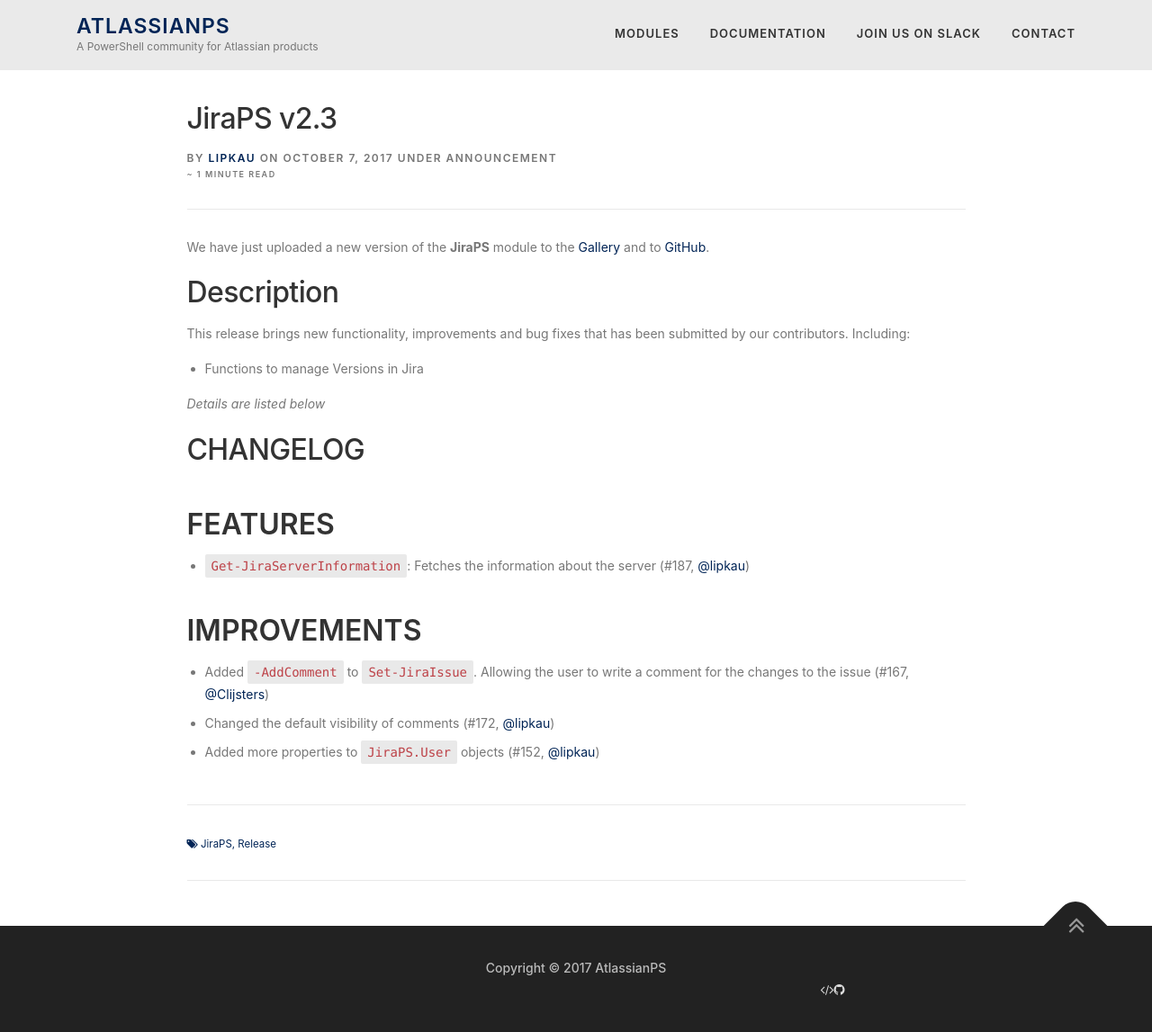
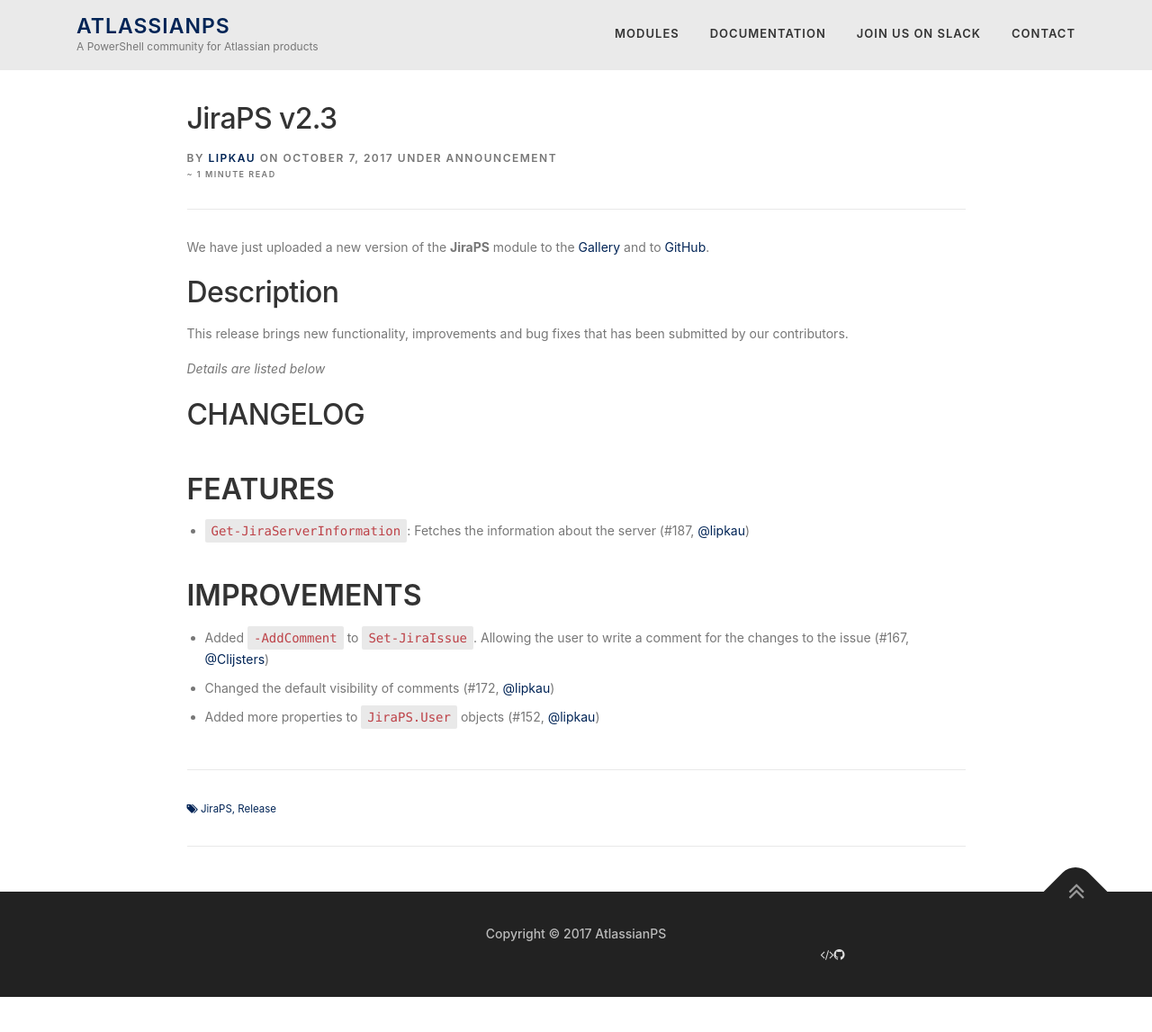
Before and after one commit to AtlassianPS/AtlassianPS.github.io, a Jekyll site: the page built from _posts/2017-10-07-JiraPS-v2.3.md, in a window 1280 px wide. Shown: the whole page at 90% size. Built offline with Jekyll 4.4.1, drawn with Linux system fonts in a browser that asks for light colours; nearby versions of some CDN libraries; comment, search, counter and statistics services are not loaded; after the commit the page ends 1108 px from its top, so only the background shows below that.

Commit message:
Fix copy-paste error

```diff
--- a/_posts/2017-10-07-JiraPS-v2.3.md
+++ b/_posts/2017-10-07-JiraPS-v2.3.md
@@ -15,8 +15,7 @@
 <!--more-->
 
 # Description
-This release brings new functionality, improvements and bug fixes that has been submitted by our contributors.  Including:
-* Functions to manage Versions in Jira
+This release brings new functionality, improvements and bug fixes that has been submitted by our contributors.
 
 _Details are listed below_
 
```
